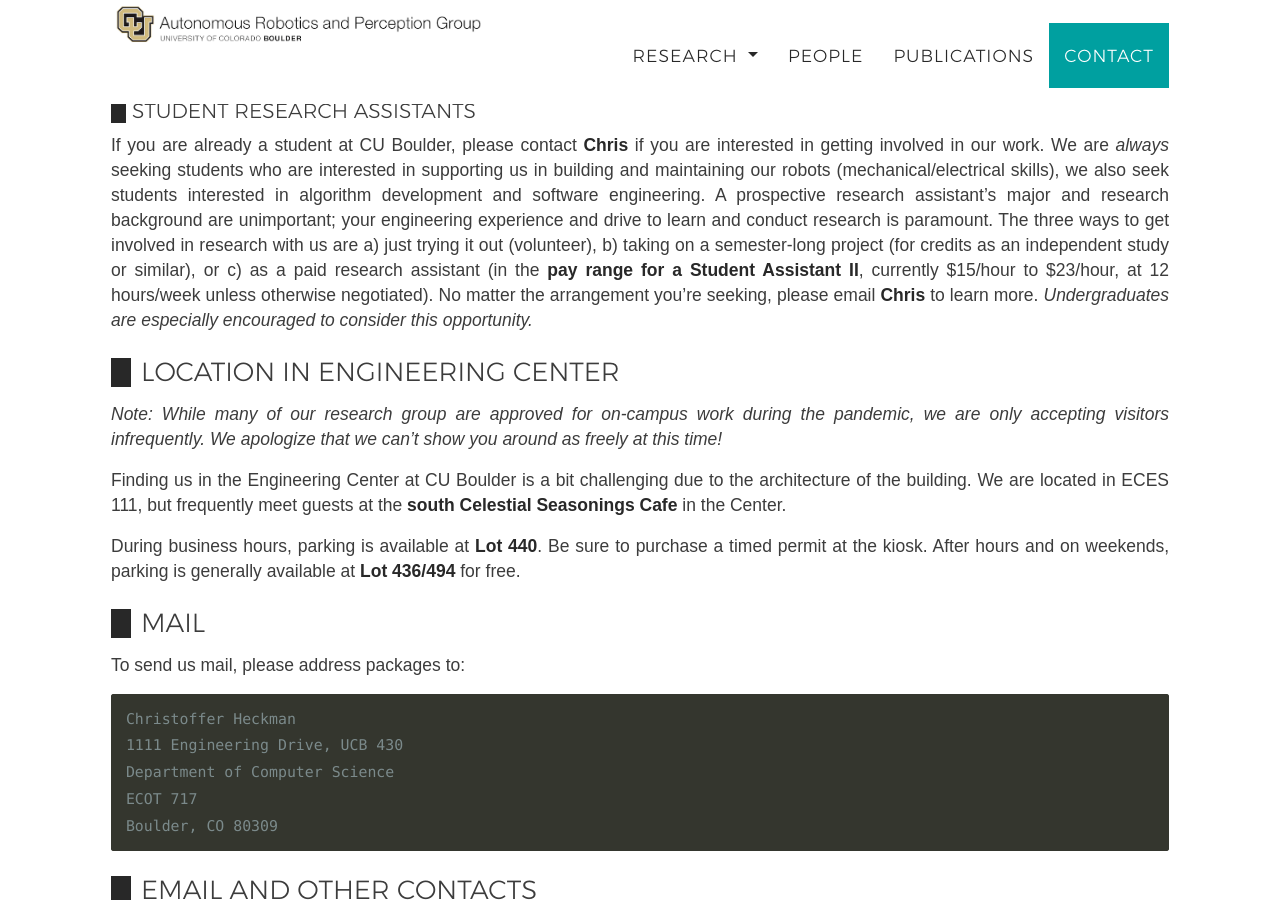
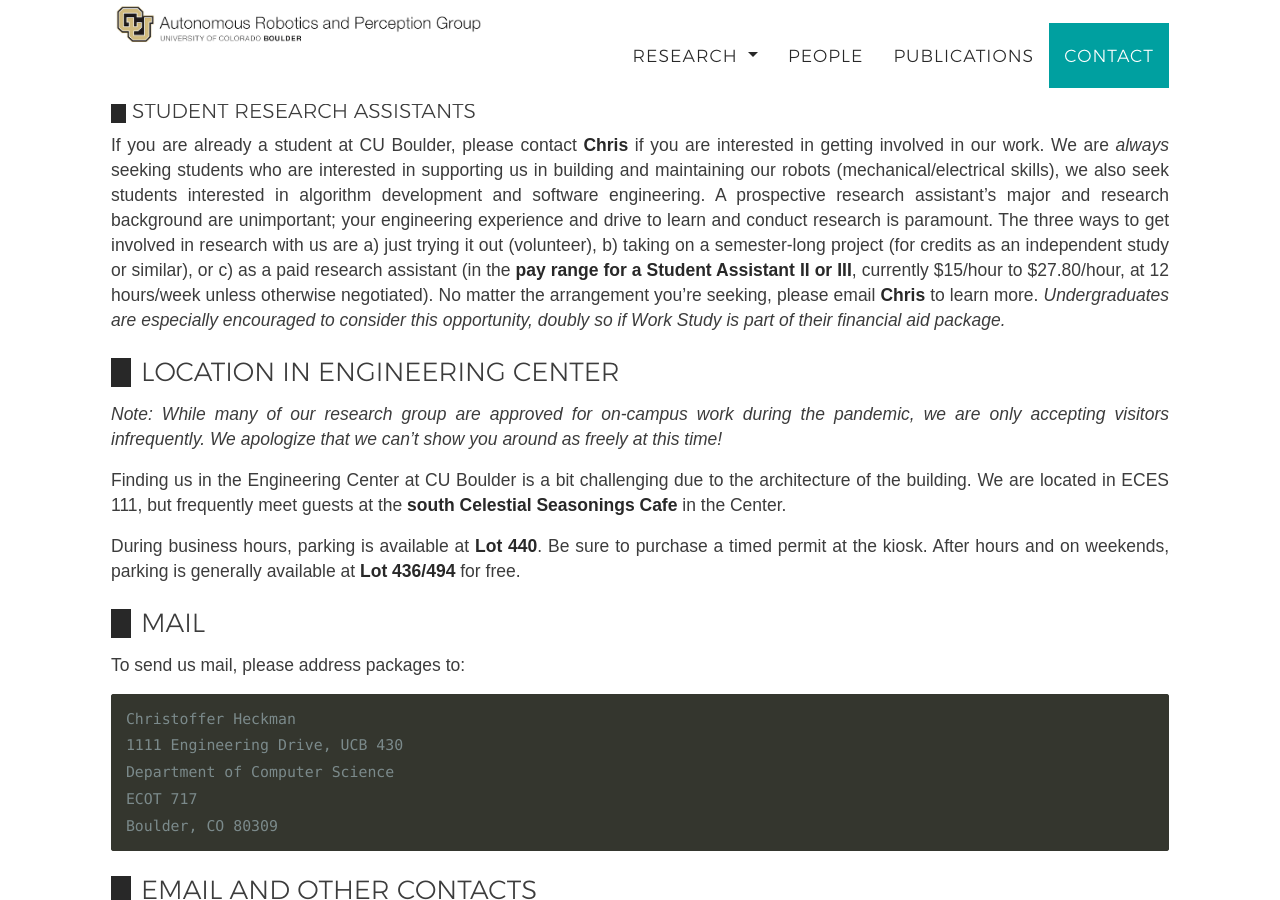
Before and after one commit to HIRO-group/HIRO-group.github.io, a Jekyll site: the page built from contact.md, in a window 1280 px wide and 900 px high, scrolled down 522 px. Built offline with Jekyll 4.4.1, drawn with Linux system fonts in a browser that asks for light colours; nearby versions of some CDN libraries; some web fonts are replaced.

Commit message:
Update contact.md

```diff
--- a/contact.md
+++ b/contact.md
@@ -13,7 +13,7 @@ id: contact
 ARPG is always seeking highly qualified PhD students. Part of this process is considering funding sources likely to be available _at the time the potential student would start_, which is uncertain in the fall when future students are considering applications. This causes a bit of a paradox. Admissions decisions will only really be made around February. Please note that even if you send an email to [Chris](mailto:christoffer.heckman@colorado.edu), you still need to apply and we still will go through your application and recommendation letters in detail. See the note below about emails.
 
 ### Student research assistants
-If you are already a student at CU Boulder, please contact [Chris](mailto:christoffer.heckman@colorado.edu) if you are interested in getting involved in our work. We are _always_ seeking students who are interested in supporting us in building and maintaining our robots (mechanical/electrical skills), we also seek students interested in algorithm development and software engineering. A prospective research assistant's major and research background are unimportant; your engineering experience and drive to learn and conduct research is paramount. The three ways to get involved in research with us are a) just trying it out (volunteer), b) taking on a semester-long project (for credits as an independent study or similar), or c) as a paid research assistant (in the [pay range for a Student Assistant II](https://www.colorado.edu/studentemployment/descriptions-pay-codes), currently $15/hour to $23/hour, at 12 hours/week unless otherwise negotiated). No matter the arrangement you're seeking, please email [Chris](mailto:christoffer.heckman@colorado.edu) to learn more. *Undergraduates are especially encouraged to consider this opportunity.*
+If you are already a student at CU Boulder, please contact [Chris](mailto:christoffer.heckman@colorado.edu) if you are interested in getting involved in our work. We are _always_ seeking students who are interested in supporting us in building and maintaining our robots (mechanical/electrical skills), we also seek students interested in algorithm development and software engineering. A prospective research assistant's major and research background are unimportant; your engineering experience and drive to learn and conduct research is paramount. The three ways to get involved in research with us are a) just trying it out (volunteer), b) taking on a semester-long project (for credits as an independent study or similar), or c) as a paid research assistant (in the [pay range for a Student Assistant II or III](https://www.colorado.edu/studentemployment/descriptions-pay-codes), currently $15/hour to $27.80/hour, at 12 hours/week unless otherwise negotiated). No matter the arrangement you're seeking, please email [Chris](mailto:christoffer.heckman@colorado.edu) to learn more. *Undergraduates are especially encouraged to consider this opportunity, doubly so if Work Study is part of their financial aid package.*
 
 ## Location in Engineering Center
 _Note: While many of our research group are approved for on-campus work during the pandemic, we are only accepting visitors infrequently. We apologize that we can't show you around as freely at this time!_
```
